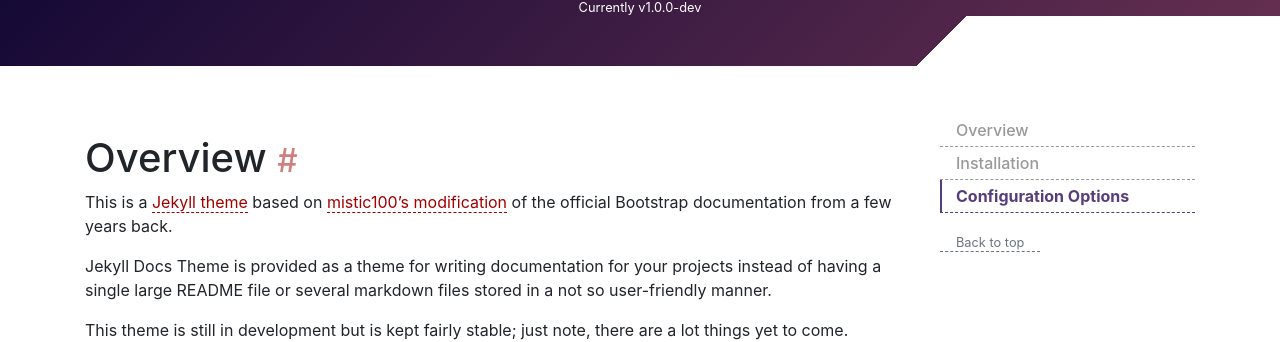
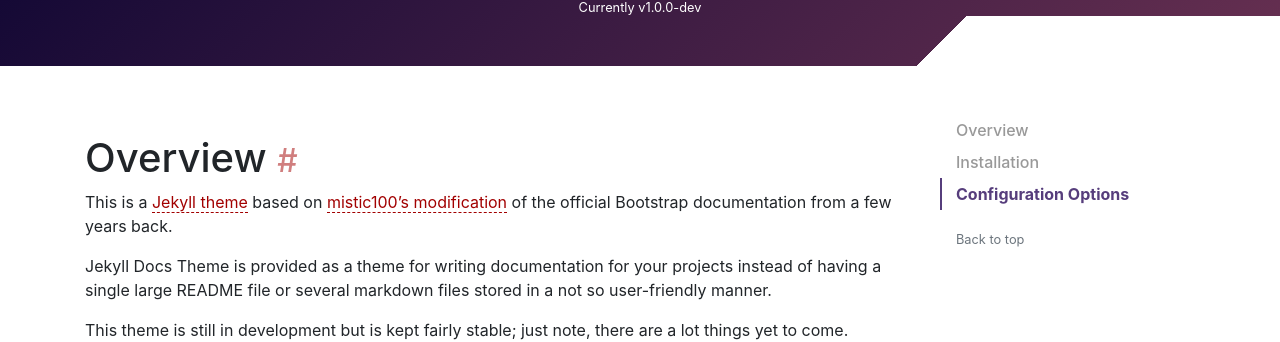
Before and after one commit to allejo/jekyll-docs-theme, a Jekyll site: the page built from index.md, in a window 1280 px wide. Shown: the part 267-609 px from the top of the page. Built offline with Jekyll 4.4.1, drawn with Linux system fonts in a browser that asks for light colours; nearby versions of some CDN libraries; comment, search, counter and statistics services are not loaded; our own code applies the rules of GitHub Pages for plain Markdown files.

Commit message:
Fix accidental borders on sidebar TOC

```diff
--- a/_sass/components/_sidebar.scss
+++ b/_sass/components/_sidebar.scss
@@ -9,6 +9,10 @@
     position: -webkit-sticky;
     position: sticky;
     top: 20px;
+
+    a {
+        border-bottom: 0;
+    }
 
     ul {
         padding-left: 15px;
@@ -22,6 +26,7 @@
         }
 
         a {
+            border-bottom: 0;
             color: #999;
             display: block;
             font-weight: 500;
```
